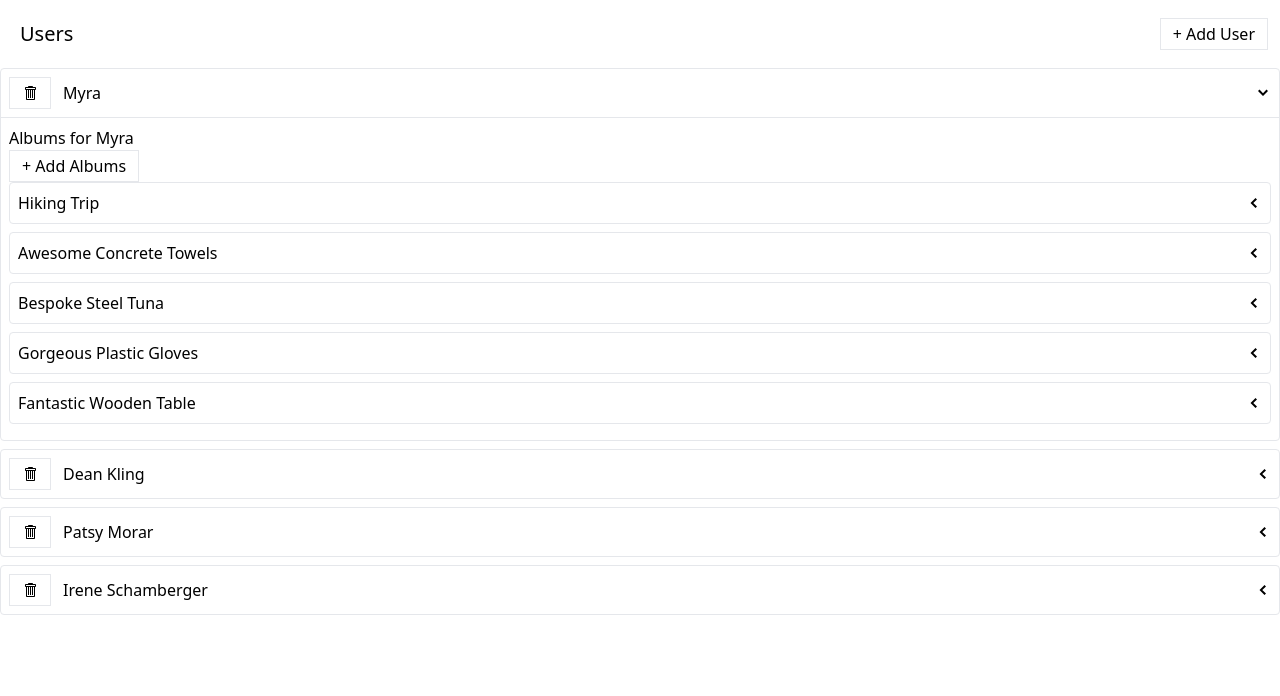
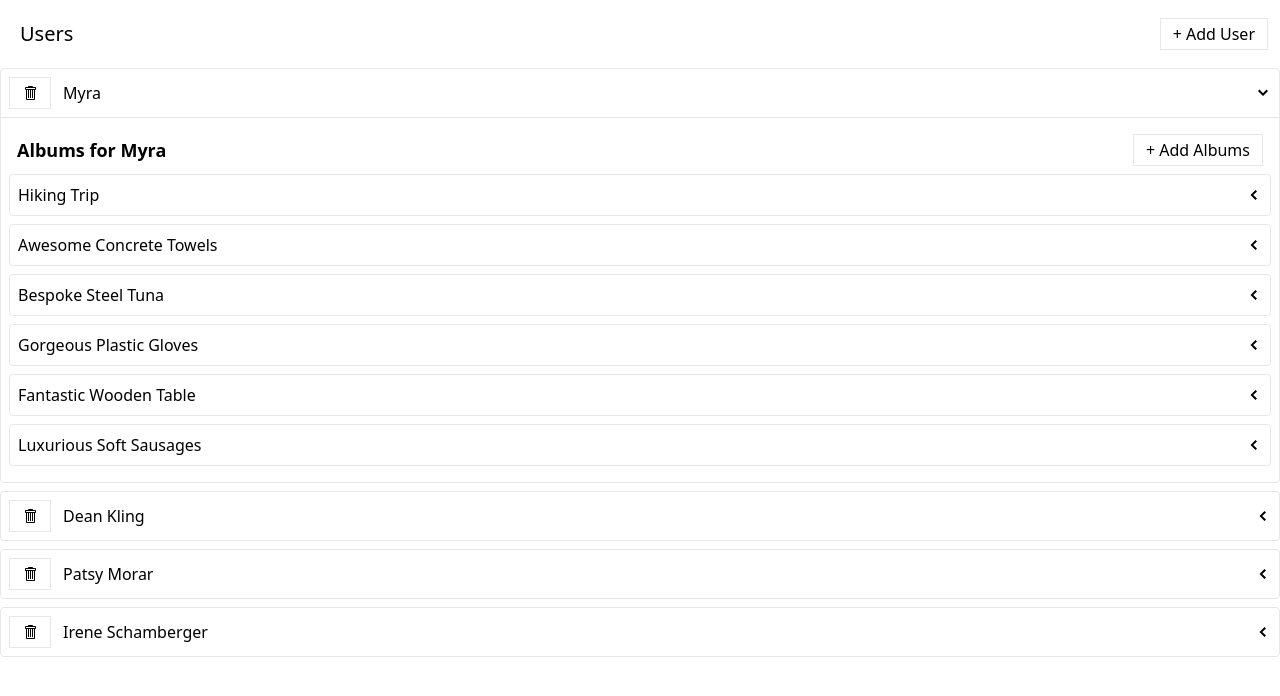
Before and after one commit to amit-inverse/react-tutorial-media, a React (Create React App) app: page / in a window 1280 px wide. Both pictures are taken after a click on the element 1263 px from the left and 93 px from the top of the page. Shown: the top 696 px of the page. Built offline with nearby package versions, Linux system fonts and the light colour scheme; data requests are answered from the project's data file.

Commit message:
Styling Fixups

```diff
--- a/db.json
+++ b/db.json
@@ -47,6 +47,11 @@
       "userId": 6,
       "title": "Awesome Metal Fish",
       "id": 6
+    },
+    {
+      "userId": 1,
+      "title": "Luxurious Soft Sausages",
+      "id": 7
     }
   ],
   "photos": []
--- a/src/components/AlbumsList.js
+++ b/src/components/AlbumsList.js
@@ -30,9 +30,11 @@
 
     return (
         <div>
-            <div>
-                Albums for {user.name}
-                <Button onClick={handleAddAlbum}>+ Add Albums</Button>
+            <div className="m-2 flex flex-row items-center justify-between">
+                <h3 className="text-lg font-bold">Albums for {user.name}</h3>
+                <Button loading={result.isLoading} onClick={handleAddAlbum}>
+                    + Add Albums
+                </Button>
             </div>
             <div>{content}</div>
         </div>
```
